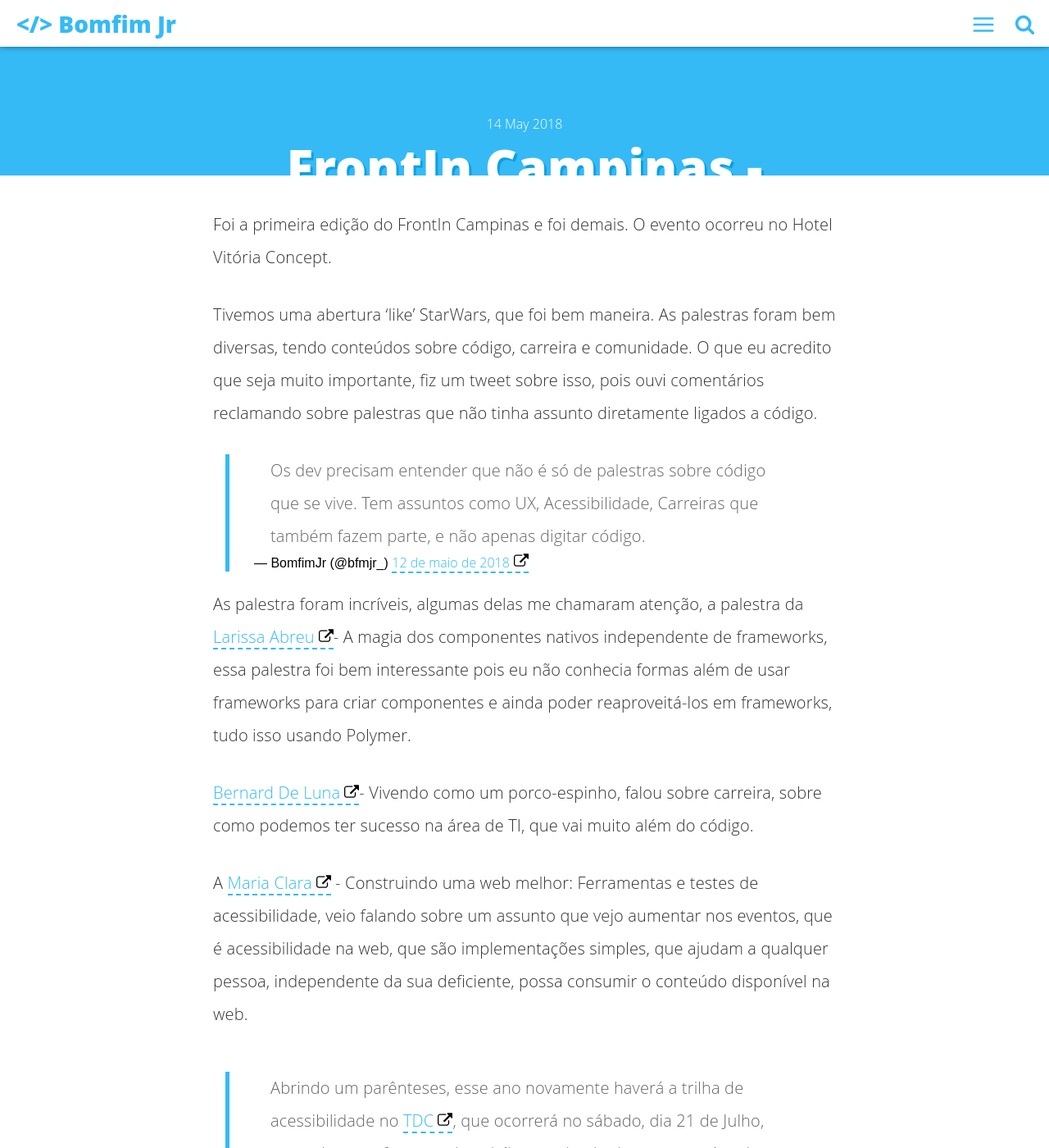
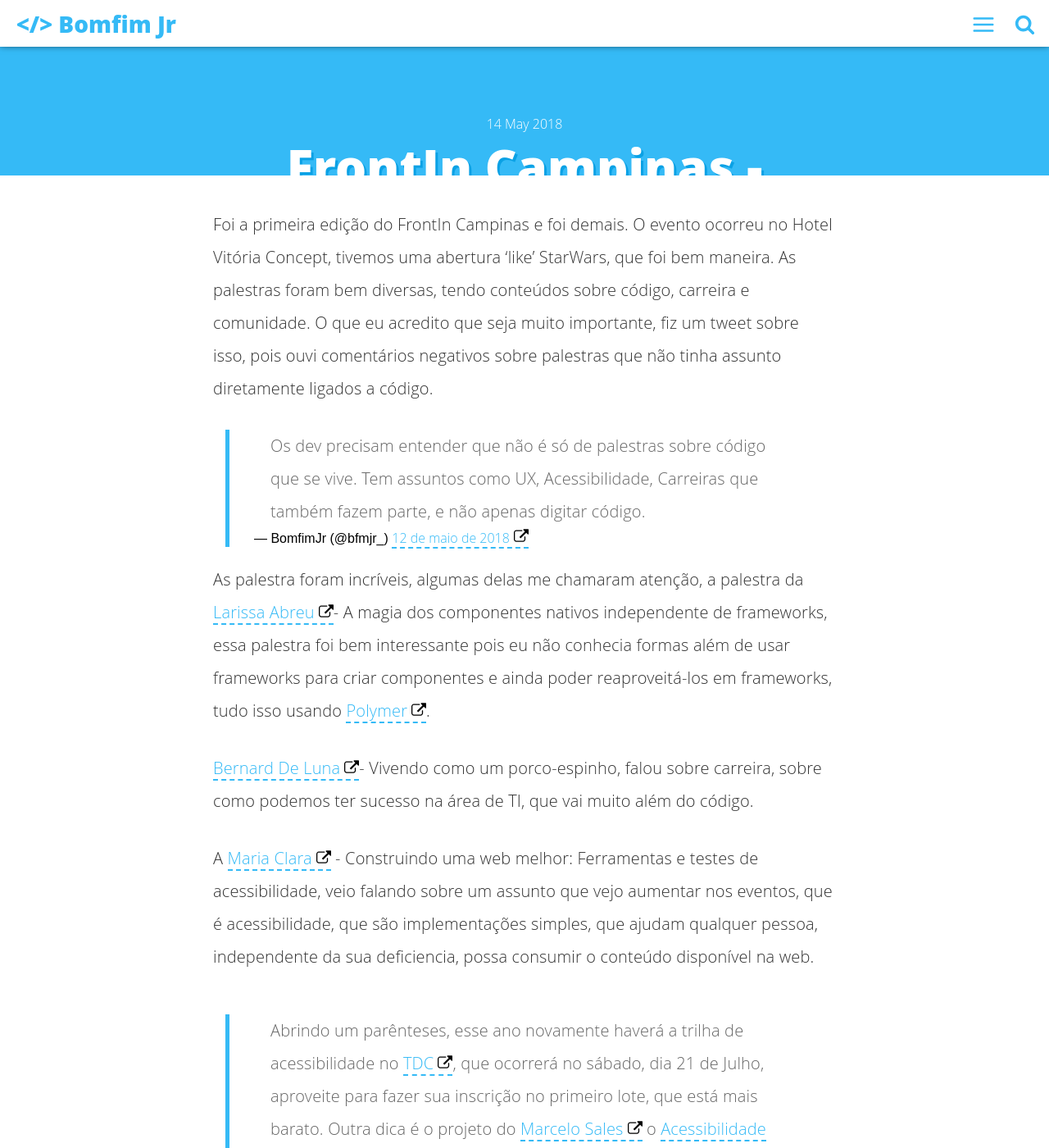
Before and after one commit to bfmjr/bfmjr.github.io, a Jekyll site: the page built from _posts/2018-05-14-frontin-campinas---2018.md, in a window 1280 px wide and 1400 px high, scrolled down 286 px. Shown: the whole window at 82% size. Built offline with Jekyll 4.4.1, drawn with Linux system fonts in a browser that asks for light colours; comment, search, counter and statistics services are not loaded; some of the changed text lies outside the part shown.

Commit message:
TEste FrontInCampinas finalizado

```diff
--- a/_posts/2018-05-14-frontin-campinas---2018.md
+++ b/_posts/2018-05-14-frontin-campinas---2018.md
@@ -17,23 +17,20 @@ introduction: 'Primeiro FrontIn Campinas.'
 ---
 
 
-Foi a primeira edição do FrontIn Campinas e foi demais. O evento ocorreu no Hotel Vitória Concept.
-
-Tivemos uma abertura ‘like’ StarWars, que foi bem maneira. As palestras foram bem diversas, tendo conteúdos sobre código, carreira e comunidade. O que eu acredito que seja muito importante, fiz um tweet sobre isso, pois ouvi comentários reclamando sobre palestras que não tinha assunto diretamente ligados a código.
+Foi a primeira edição do FrontIn Campinas e foi demais. O evento ocorreu no Hotel Vitória Concept, tivemos uma abertura ‘like’ StarWars, que foi bem maneira. As palestras foram bem diversas, tendo conteúdos sobre código, carreira e comunidade. O que eu acredito que seja muito importante, fiz um tweet sobre isso, pois ouvi comentários negativos sobre palestras que não tinha assunto diretamente ligados a código.
 
 <blockquote class="twitter-tweet" data-lang="pt"><p lang="pt" dir="ltr">Os dev precisam entender que não é só de palestras sobre código que se vive. Tem assuntos como UX, Acessibilidade, Carreiras que também fazem parte, e não apenas digitar código.</p>&mdash; BomfimJr (@bfmjr_) <a href="https://twitter.com/bfmjr_/status/995395982169903104?ref_src=twsrc%5Etfw">12 de maio de 2018</a></blockquote>
 <script async src="https://platform.twitter.com/widgets.js" charset="utf-8"></script>
 
-As palestra foram incríveis, algumas delas me chamaram atenção, a palestra da [Larissa Abreu](https://twitter.com/TheSweet_Lari)- A magia dos componentes nativos independente de frameworks, essa palestra foi bem interessante pois eu não conhecia formas além de usar frameworks para criar componentes e ainda poder reaproveitá-los em frameworks, tudo isso usando Polymer.
+As palestra foram incríveis, algumas delas me chamaram atenção, a palestra da [Larissa Abreu](https://twitter.com/TheSweet_Lari)- A magia dos componentes nativos independente de frameworks, essa palestra foi bem interessante pois eu não conhecia formas além de usar frameworks para criar componentes e ainda poder reaproveitá-los em frameworks, tudo isso usando [Polymer](https://www.polymer-project.org).
 
 [Bernard De Luna](https://twitter.com/bernarddeluna)- Vivendo como um porco-espinho, falou sobre carreira, sobre como podemos ter sucesso na área de TI, que vai muito além do código.
 
-A [Maria Clara](https://twitter.com/olarclara) - Construindo uma web melhor: Ferramentas e testes de acessibilidade, veio falando sobre um assunto que vejo aumentar nos eventos, que é acessibilidade na web, que são implementações simples, que ajudam a qualquer pessoa, independente da sua deficiente, possa consumir o conteúdo disponível na web.
+A [Maria Clara](https://twitter.com/olarclara) - Construindo uma web melhor: Ferramentas e testes de acessibilidade, veio falando sobre um assunto que vejo aumentar nos eventos, que é acessibilidade, que são implementações simples, que ajudam qualquer pessoa, independente da sua deficiencia, possa consumir o conteúdo disponível na web.
 
 > Abrindo um parênteses, esse ano novamente haverá a trilha de acessibilidade no [TDC](http://www.thedevelopersconference.com.br/tdc/2018/inscricoes), que ocorrerá no sábado, dia 21 de Julho, aproveite para fazer sua inscrição no primeiro lote, que está mais barato. Outra dica é o projeto do [Marcelo Sales](https://twitter.com/msales) o [Acessibilidade Toolkit](http://acessibilida.de/toolkit/) que são cartas com as diretrizes do WCAG, de uma forma mais simples de entender
 
-
-A últimas palestra do dia foi como disseram **_“UM TAPA NA CARA”_**, **[Alda Rocha](https://twitter.com/mjcoffeeholick) - Como ter uma comunidade mais inclusiva**, ela mandou muito bem, falando sobre diversidade na comunidade, e como nós com simples ações, como não aceitar racismos, preconceitos, ajudar pessoas que não tem os nossos privilégios de ir a eventos, ter acesso a internet, compartilhando nosso conhecimento e dando espaço para que elas possam se desenvolver.
+A última palestra do dia foi como disseram foi **_“UM TAPA NA CARA”_**, **[Alda Rocha](https://twitter.com/mjcoffeeholick) - Como ter uma comunidade mais inclusiva**, ela mandou muito bem, falando sobre diversidade na comunidade, e como nós com simples ações, como não aceitar racismos, preconceitos, ajudar pessoas que não tem os nossos privilégios de ir a eventos, ter acesso a internet, compartilhando nosso conhecimento e dando espaço para que elas possam se desenvolver.
 
 Além das palestras o evento teve dinâmicas onde o pessoal pode se conhecer melhor, e disputar prêmios.
 
@@ -44,7 +41,6 @@ Pude rever algumas pessoas, conhecer outras e bater um papo sobre tecnologia. Va
 
 ![alt text](/assets/img/front-in-campinas-2018/item_fontin_campinas.JPG "Foto com duas canecas, uma crachá escrito Bomfim Jr e alguns colantes.")
 
-
 Valeu galera de Campinas :)
 
 Para ver os slides e novidades do evento, se liga no [Campinas front-end](https://twitter.com/cpsfrontend)
```
